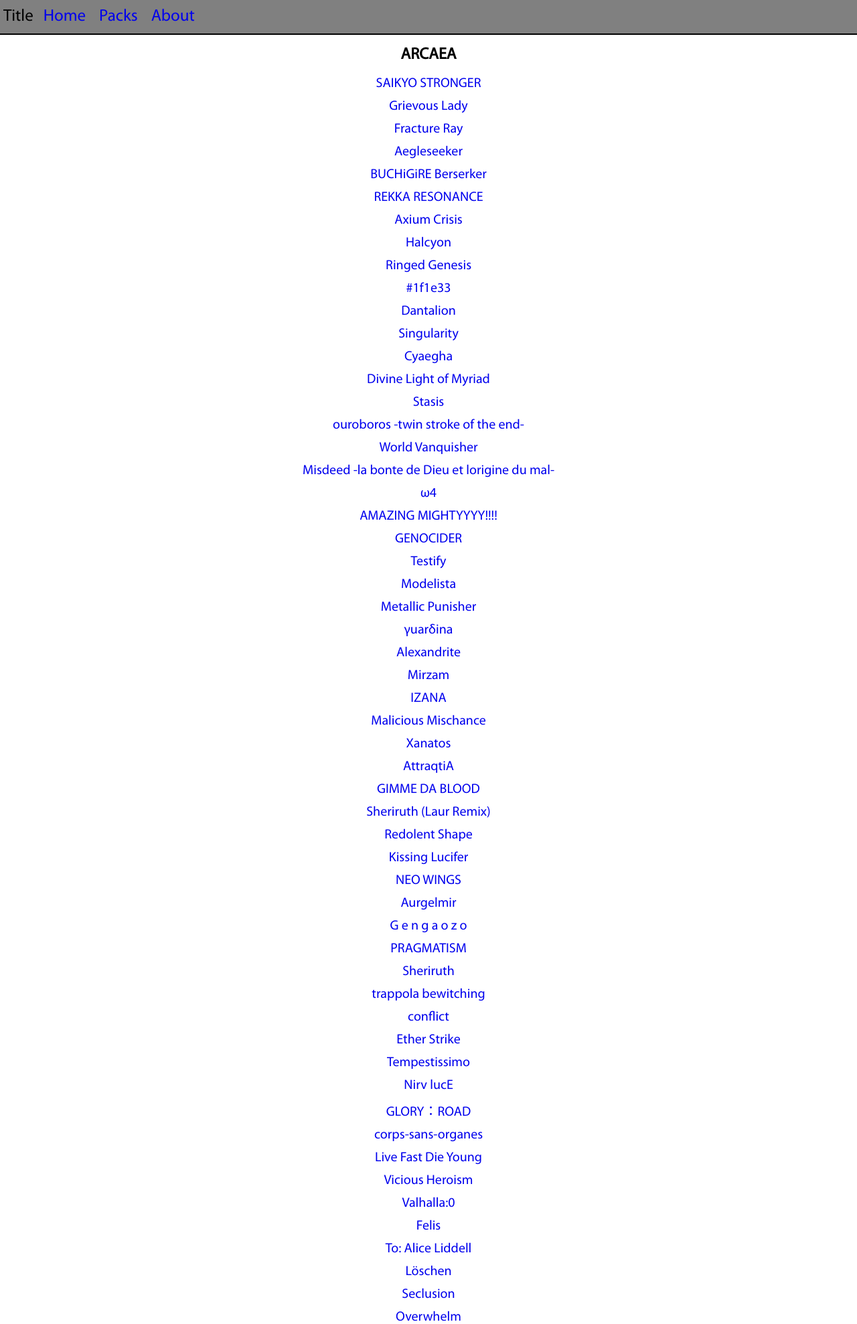
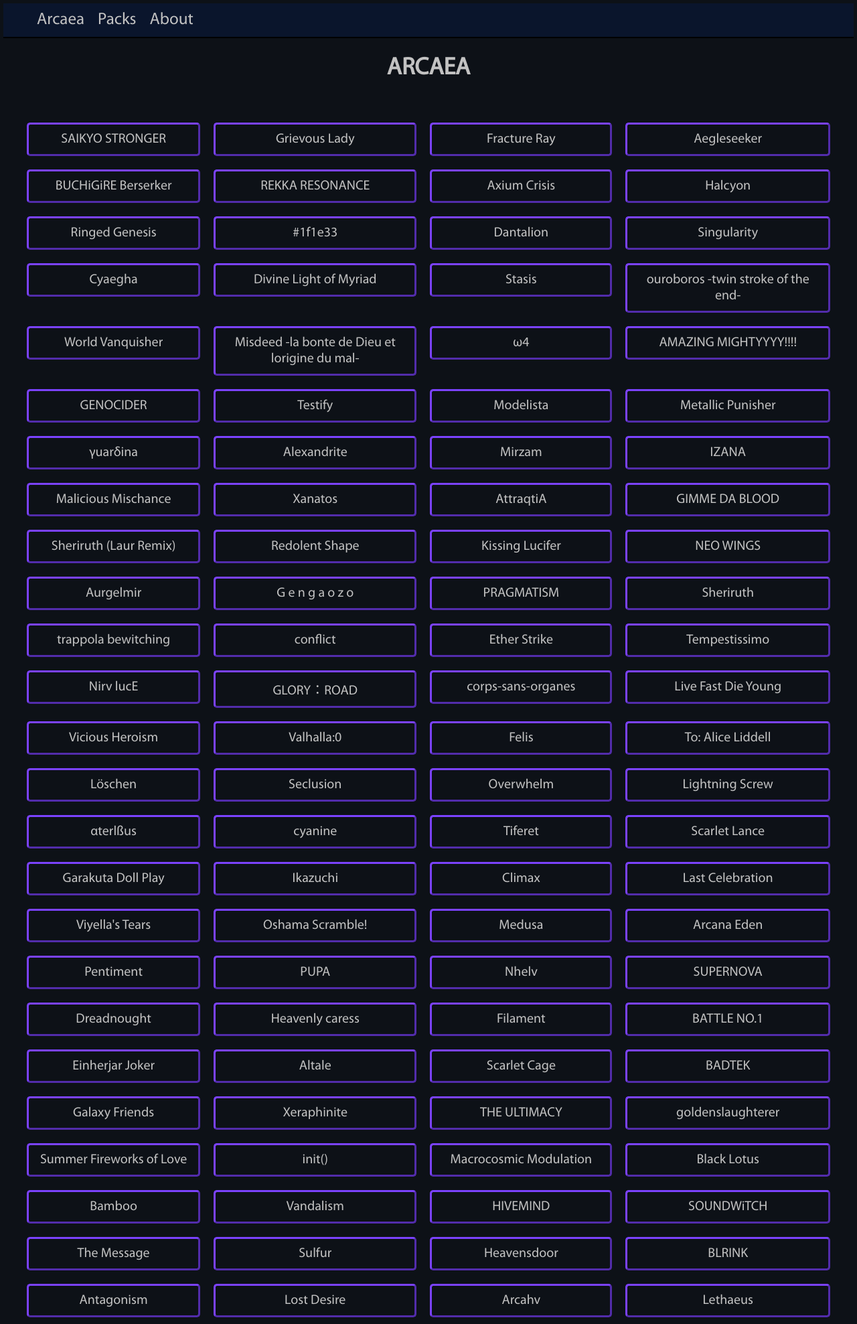
Before and after one commit to Hasupi/Website-stuff, a Flask app: page / in a window 1280 px wide. Shown: the top 1977 px of the page at 67% size. Run offline with Flask 2, Linux system fonts and the light colour scheme.

Commit message:
Major changes
Added Few jacket art to sql
Changed css, animations, borders, background, nav bar
Changed a few bits of packs app.route

```diff
--- a/main.py
+++ b/main.py
@@ -30,9 +30,12 @@
 
 @app.route("/packs")
 def packs():
+    cur.execute("SELECT * Image FROM Packs")
+    image = cur.fetchall()
     cur.execute("SELECT * FROM Packs")
     packs = cur.fetchall()
-    return render_template("packs.html", packs=packs)
+    print(id)
+    return render_template("packs.html", packs=packs, image = image)
 
 
 @app.route("/songs/<int:id>")
--- a/static/css/style.css
+++ b/static/css/style.css
@@ -13,25 +13,25 @@
     color: #79d0ea; */
     text-align: center;
     font-family: 'Myriad';
-    font-size: 24px;
+    font-size: 36px;
 }
 
 body {
-    /* background-color:#171926; */
+    background-color:#0d1117;
     margin: auto;
-    padding: 0px;
+    padding: 5px;
     text-align: center;
     font-family: 'Myriad';
+    color: #c2c2c2;
 }
 
 ul {
     /* color: #79d0ea; */
     text-align: center;
     text-decoration: none;
-    margin: 10px;
+    margin: 8px;
     font-size: 20px;
     list-style-type: none;
-    padding: 0px;
 }
 
 .topnav ul {
@@ -43,7 +43,7 @@
     margin: auto;
     padding: auto;
     overflow: hidden;
-    background-color: grey;
+    background-color: #0a152c;
     border-bottom: 2px solid black;}
 
 .topnav li {
@@ -64,9 +64,37 @@
 }
 
 .topnav a:hover {
-    background-color: blue;
+    background-color: #7b42ff;
 }
 
 a {
     text-decoration: none;
+    color: inherit;
 }
+
+.list ul {
+    border: 3px solid #7b42ff;
+    border-style: outset;
+    border-radius: 5px;
+    margin: 10px;
+    padding: 10px;
+}
+
+.display-grid {
+    display: grid;
+    grid-template-columns: auto auto auto auto;
+    padding: 25px;
+}
+
+.item {
+    padding: 10px;
+    text-align: center;
+}
+
+.zoom {
+    transition: transform .15s;
+}
+
+.zoom:hover {
+    transform: scale(1.1);
+}
--- a/templates/500.html
+++ b/templates/500.html
@@ -0,0 +1,5 @@
+{% extends 'layout.html ' %}
+{% block content %}
+<h1>You messed up</h1>
+<p>You messed up but differently</p>
+{% endblock %}
--- a/templates/index.html
+++ b/templates/index.html
@@ -3,14 +3,17 @@
 <h1>
    ARCAEA
 </h1>
+<div class="display-grid">
 <body>
   {% for songs in Songs %}
-  <div class="list">
-  <a href="{{url_for('songs', id = songs[0])}}"><ul>
-    <tr>
-      <td>{{ songs[1] }}</td>
-    </ul></a>
+  <div class="list zoom">
+    <ul>
+      <tr>
+        <td><a href="{{url_for('songs', id = songs[0])}}">{{ songs[1] }}</a></td>
+        </tr>
+      </ul>
 </div>
   {% endfor %}
 </body>
+</div>
 {% endblock %}
--- a/templates/layout.html
+++ b/templates/layout.html
@@ -4,18 +4,16 @@
         <meta charset="UTF-8">
         <meta http-equiv="X-UA-Compatible" content="IE=edge">
         <meta name="viewport" content="width=device-width, initial-scale=1.0">
-        <title>Document</title>
+        <title></title>
         <link rel="stylesheet" href="/static/css/style.css">
     </head>
 <header>
     <div class="topnav">
         <ul>
-            <li>Title</li>
-            <li class="home"><a href="/">Home</a></li>
+            <li class="home"><a href="/">Arcaea</a></li>
             <li class="packs"><a href="/packs">Packs</a></li>
             <li class="about"><a href="/about">About</a></li>
-            <!-- <input type="text" placeholder="Search...">
-            <button type="submit"><i class="fa fa-search"></i></button> -->
+
         </ul>
 </div>
 </header>
--- a/templates/packentry.html
+++ b/templates/packentry.html
@@ -5,16 +5,18 @@
 <head>
         <h1>{{ pack[1] }}</h1>
 </head>
+<div class="display-grid">
 <body>
-    <div class="list">
     {% for pack in songs %}
+    <div class="list zoom">
     <ul>
         <tr>
             <td><a href="{{url_for('songs', id = pack[0])}}">{{pack[1]}}</a></td>
         </tr>
     </ul>
+</div>
     {% endfor %}
-     </div>
 </body>
+</div>
 </html>
 {% endblock %}
--- a/templates/packs.html
+++ b/templates/packs.html
@@ -3,12 +3,14 @@
     <h1>
         Packs
     </h1>
+    <div class="display-grid">
     <body>
     {% for id in packs %}
-<div class="list">
+<div class="list zoom">
     <ul>
         <tr>
             <td>
+                <img src="{{image[0]}}">
                 <a href="{{url_for('packentry', id = id[0])}}">{{ id[1] }}</a>
             </td>
         </tr>
@@ -16,5 +18,6 @@
 </div>
     {% endfor %}
     </body>
+    </div>
     </html>
 {% endblock %}
--- a/templates/song.html
+++ b/templates/song.html
@@ -3,7 +3,6 @@
     <head>
         <h1>{{ song[1] }}</h1>
     </head>
-<div class="list">
     <body>
         <ul>
             <tr>
@@ -32,6 +31,5 @@
             </tr>
           </ul>
     </body>
-</div>
     </html>
 {% endblock %}
```
Also changed, not shown: arcaea_attempt2.db, static/image_pack/Arcaea_pack.png (added), static/image_pack/Luminous_sky.png (added), static/image_pack/Pack-memoryarchive.png (added), static/image_pack/Pack_Adverse_Prelude.png (added), static/image_pack/Pack_Black_Fate.png (added), static/image_pack/Pack_Eternal_Core.png (added), static/image_pack/Pack_Final_Verdict.png (added), static/image_pack/Pack_Vicious_Labyrinth.png (added), static/image_pack/Pack_World_Extend.png (added).
